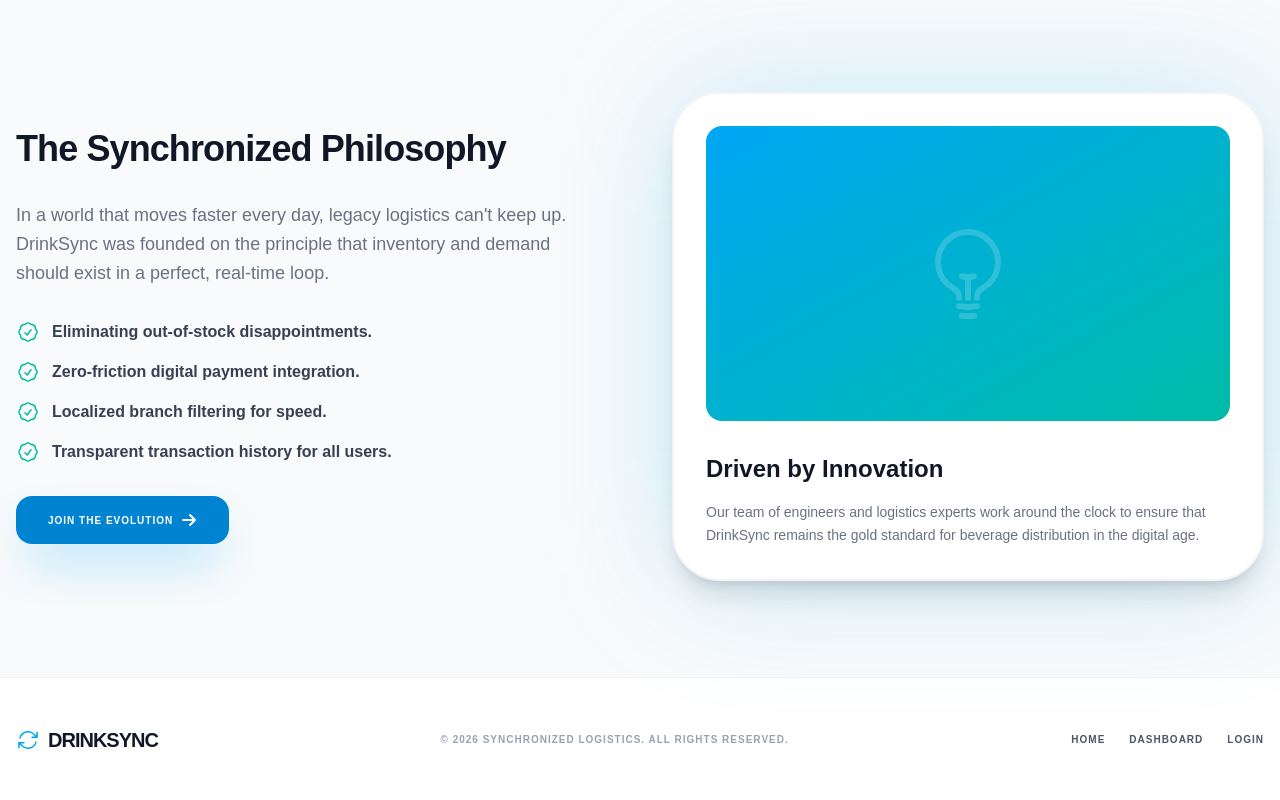
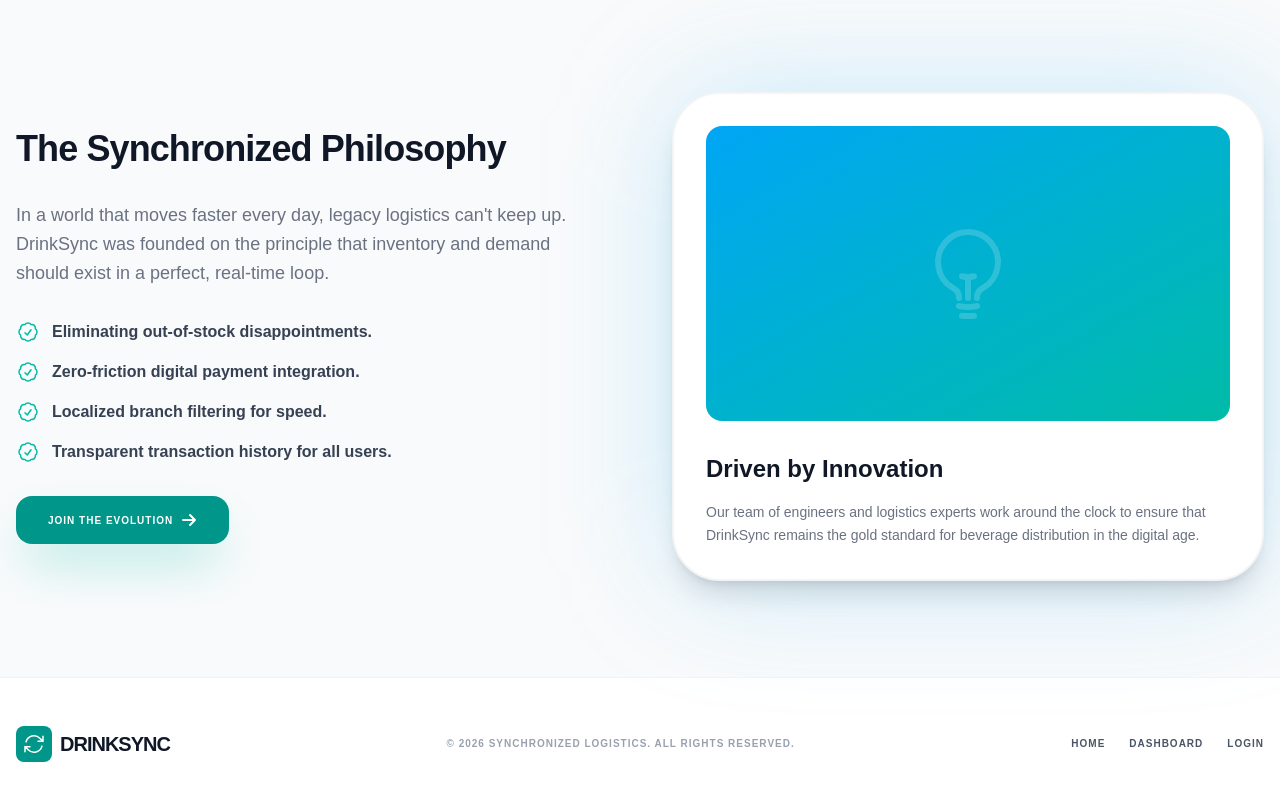
Before and after one commit to NgaripeterN/drinksync, a Next.js app in the folder frontend/: page /about in a window 1280 px wide. Shown: the part 1048-1848 px from the top of the page. Built offline with nearby package versions, Linux system fonts and the light colour scheme.

Commit message:
FEAT: Update button and DrinkSync icon background colors to teal on landing, about, and login pages

```diff
--- a/frontend/src/pages/about.js
+++ b/frontend/src/pages/about.js
@@ -120,7 +120,7 @@ const About = () => {
                 <motion.div
                   whileHover={{ scale: 1.05 }}
                   whileTap={{ scale: 0.95 }}
-                  className="inline-flex items-center gap-2 px-8 py-4 bg-sky-600 text-white rounded-2xl font-black uppercase text-[10px] tracking-widest shadow-2xl shadow-sky-500/40 cursor-pointer"
+                  className="inline-flex items-center gap-2 px-8 py-4 bg-teal-600 text-white rounded-2xl font-black uppercase text-[10px] tracking-widest shadow-2xl shadow-teal-500/40 cursor-pointer"
                 >
                   Join the Evolution
                   <ArrowRightIcon className="h-4 w-4 stroke-[3px]" />
@@ -147,7 +147,9 @@ const About = () => {
         <footer className={`py-12 px-4 border-t ${isDark ? 'bg-gray-900 border-gray-800' : 'bg-white border-gray-100'}`}>
           <div className="max-w-7xl mx-auto flex flex-col md:flex-row justify-between items-center gap-8">
             <div className="flex items-center gap-2">
-              <ArrowPathIcon className="h-6 w-6 text-sky-500" />
+              <div className="p-1.5 bg-teal-600 rounded-lg">
+                <ArrowPathIcon className="h-6 w-6 text-white" />
+              </div>
               <span className={`text-xl font-black tracking-tighter ${isDark ? 'text-white' : 'text-gray-900'}`}>DRINKSYNC</span>
             </div>
 
--- a/frontend/src/pages/index.js
+++ b/frontend/src/pages/index.js
@@ -66,7 +66,7 @@ export default function Home() {
                 <motion.div
                   whileHover={{ scale: 1.05 }}
                   whileTap={{ scale: 0.95 }}
-                  className="px-8 py-4 bg-sky-600 text-white rounded-2xl font-black uppercase text-[10px] tracking-widest shadow-2xl shadow-sky-500/40 flex items-center justify-center gap-2 cursor-pointer"
+                  className="px-8 py-4 bg-teal-600 text-white rounded-2xl font-black uppercase text-[10px] tracking-widest shadow-2xl shadow-teal-500/40 flex items-center justify-center gap-2 cursor-pointer"
                 >
                   Start Ordering Now
                   <ArrowRightIcon className="h-4 w-4 stroke-[3px]" />
@@ -200,14 +200,14 @@ export default function Home() {
 
       {/* CTA Section */}
       <section className="px-4 pb-24 pt-12">
-        <div className={`max-w-7xl mx-auto rounded-[3rem] p-12 md:p-24 text-center relative overflow-hidden bg-sky-600 shadow-2xl shadow-sky-500/40`}>
+        <div className={`max-w-7xl mx-auto rounded-[3rem] p-12 md:p-24 text-center relative overflow-hidden bg-teal-600 shadow-2xl shadow-teal-500/40`}>
           <div className="relative z-10 space-y-8">
             <h2 className="text-4xl md:text-6xl font-black text-white leading-tight">Ready to quench <br/>your thirst?</h2>
             <Link href="/register">
               <motion.div
                 whileHover={{ scale: 1.05 }}
                 whileTap={{ scale: 0.95 }}
-                className="inline-block px-12 py-5 bg-white text-sky-600 rounded-2xl font-black uppercase text-xs tracking-[0.3em] shadow-xl cursor-pointer"
+                className="inline-block px-12 py-5 bg-white text-teal-600 rounded-2xl font-black uppercase text-xs tracking-[0.3em] shadow-xl cursor-pointer"
               >
                 Join DrinkSync Today
               </motion.div>
@@ -224,7 +224,9 @@ export default function Home() {
       <footer className={`py-12 px-4 border-t ${isDark ? 'bg-gray-900 border-gray-800' : 'bg-white border-gray-100'}`}>
         <div className="max-w-7xl mx-auto flex flex-col md:flex-row justify-between items-center gap-8">
           <div className="flex items-center gap-2">
-            <ArrowPathIcon className="h-6 w-6 text-sky-500" />
+            <div className="p-1.5 bg-teal-600 rounded-lg">
+              <ArrowPathIcon className="h-6 w-6 text-white" />
+            </div>
             <span className={`text-xl font-black tracking-tighter ${isDark ? 'text-white' : 'text-gray-900'}`}>DRINKSYNC</span>
           </div>
 
--- a/frontend/src/pages/login.js
+++ b/frontend/src/pages/login.js
@@ -68,7 +68,7 @@ export default function Login() {
       >
         <div className="text-center space-y-4 mb-10">
           <Link href="/" className="inline-flex items-center gap-2 group mb-4">
-            <div className="p-2 bg-sky-600 rounded-xl shadow-lg shadow-sky-500/30 group-hover:rotate-180 transition-transform duration-700">
+            <div className="p-2 bg-teal-600 rounded-xl shadow-lg shadow-teal-500/30 group-hover:rotate-180 transition-transform duration-700">
               <ArrowPathIcon className="h-5 w-5 text-white" />
             </div>
             <span className={`text-xl font-black tracking-tighter ${isDark ? 'text-white' : 'text-gray-900'}`}>
@@ -153,7 +153,7 @@ export default function Login() {
             whileTap={{ scale: 0.98 }}
             type="submit"
             disabled={isSubmitting}
-            className="w-full bg-sky-600 hover:bg-sky-700 text-white font-black uppercase text-[10px] tracking-[0.2em] py-5 rounded-2xl shadow-xl shadow-sky-500/20 transition-all flex items-center justify-center gap-2 disabled:opacity-50 disabled:cursor-not-allowed"
+            className="w-full bg-teal-600 hover:bg-teal-700 text-white font-black uppercase text-[10px] tracking-[0.2em] py-5 rounded-2xl shadow-xl shadow-teal-500/20 transition-all flex items-center justify-center gap-2 disabled:opacity-50 disabled:cursor-not-allowed"
           >
             {isSubmitting ? (
               <ArrowPathIcon className="h-4 w-4 animate-spin" />
```
